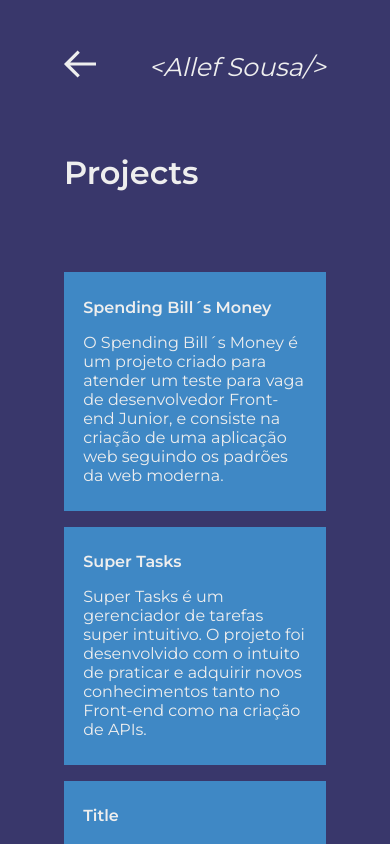
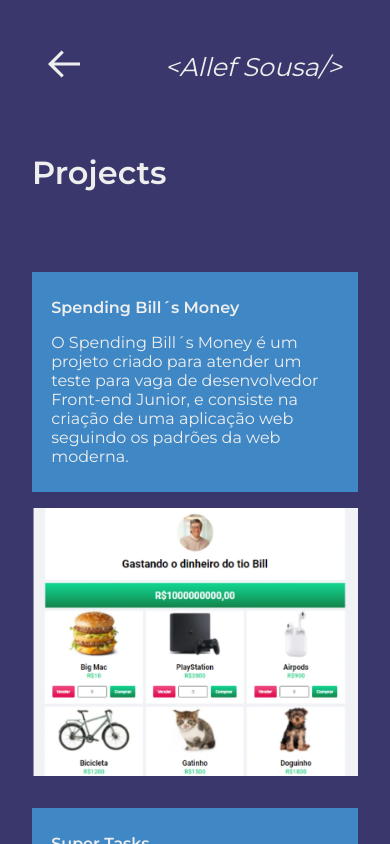
Before and after one commit to allefss94/Portfolio, a Vue app: page /projects in a window 390 px wide. Built offline with nearby package versions, Linux system fonts and the light colour scheme.

Commit message:
fix: projects layout

```diff
--- a/src/assets/scss/projects.scss
+++ b/src/assets/scss/projects.scss
@@ -14,6 +14,9 @@
   @media (max-width: 800px) {
     padding: 0 1rem;
   }
+  @media (max-width: 800px) {
+    padding: 0;
+  }
 }
 .card {
   display: flex;
@@ -24,8 +27,13 @@
     margin-left: 0.6rem;
   }
   @media (max-width: 800px) {
+    flex-direction: column;
+    justify-content: center;
+    align-items: center;
     img {
-      display: none;
+      width: 100%;
+      height: auto;
+      margin: 1rem 0;
     }
   }
 }
@@ -41,8 +49,14 @@
     margin-right: 0.6rem;
   }
   @media (max-width: 800px) {
+    flex-direction: column;
+    justify-content: center;
+    align-items: center;
     img {
-      display: none;
+      width: 100%;
+      height: auto;
+      margin: 1rem 0;
+      order: 1;
     }
   }
 }
```
Also changed, not shown: src/assets/images/spend.webp, src/assets/images/super-task.webp.
